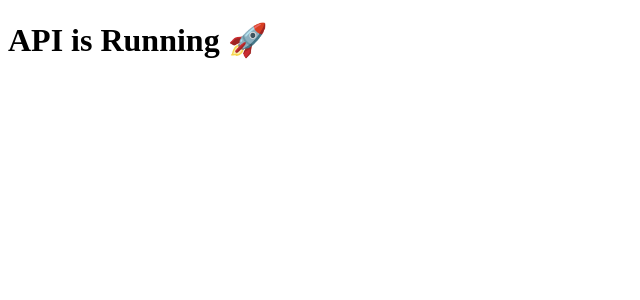
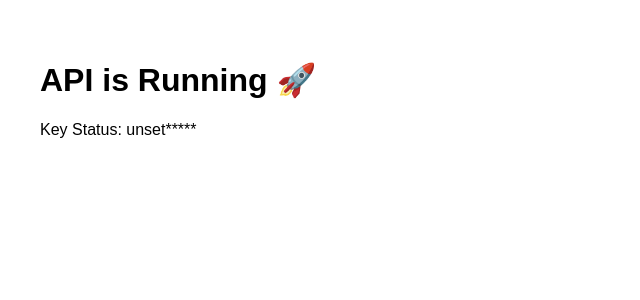
Before and after one commit to Sachdeva12/api, a Next.js app: page / in a window 1280 px wide. Shown: the top 300 px of the page, without its empty margins (0-640 px from the left). Built offline with nearby package versions, Linux system fonts and the light colour scheme; no server answers.

Commit message:
Update index.js

```diff
--- a/pages/index.js
+++ b/pages/index.js
@@ -1,3 +1,13 @@
 export default function Home() {
-  return <h1>API is Running 🚀</h1>
+  // Only for testing - do not use in production
+  const apiKeyPreview = process.env.NEXT_PUBLIC_OPENAI_KEY
+    ? process.env.NEXT_PUBLIC_OPENAI_KEY.slice(0, 5) + "*****"
+    : "❌ Not Loaded";
+
+  return (
+    <div style={{ fontFamily: "sans-serif", padding: "2rem" }}>
+      <h1>API is Running 🚀</h1>
+      <p>Key Status: {apiKeyPreview}</p>
+    </div>
+  );
 }
```
